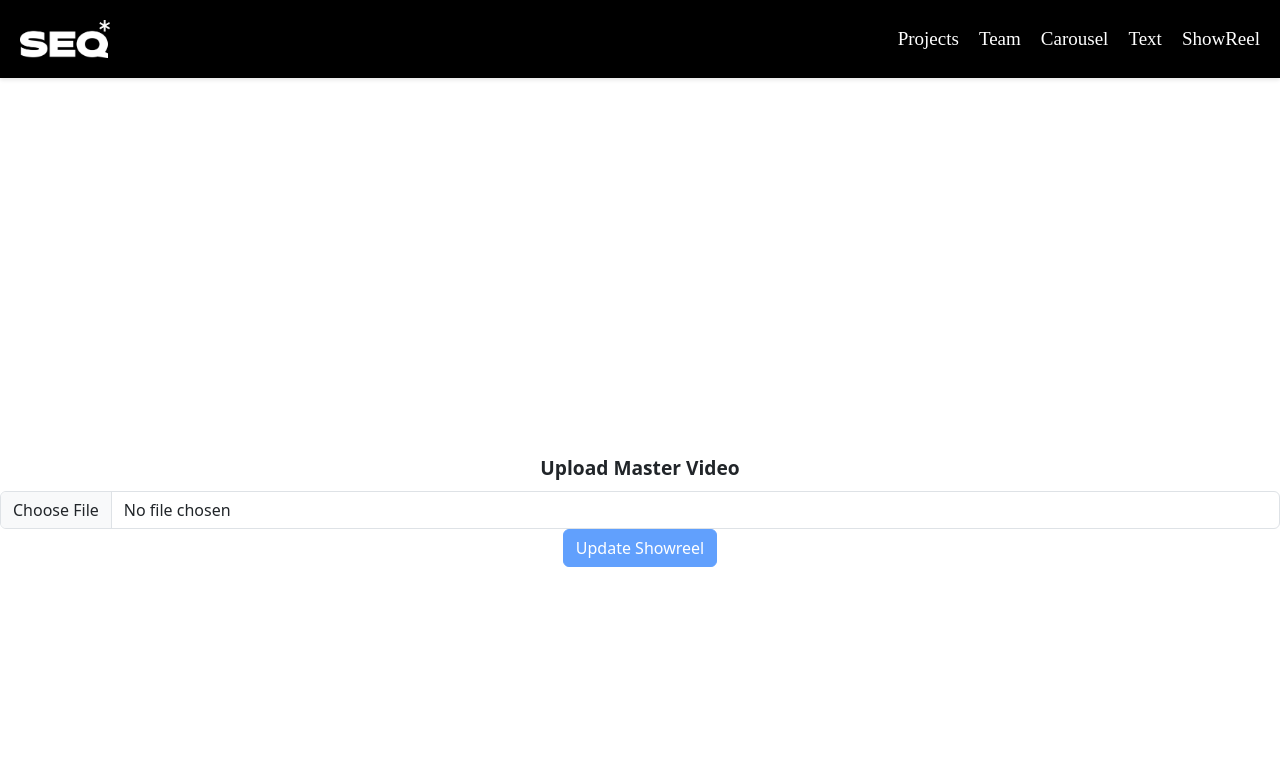
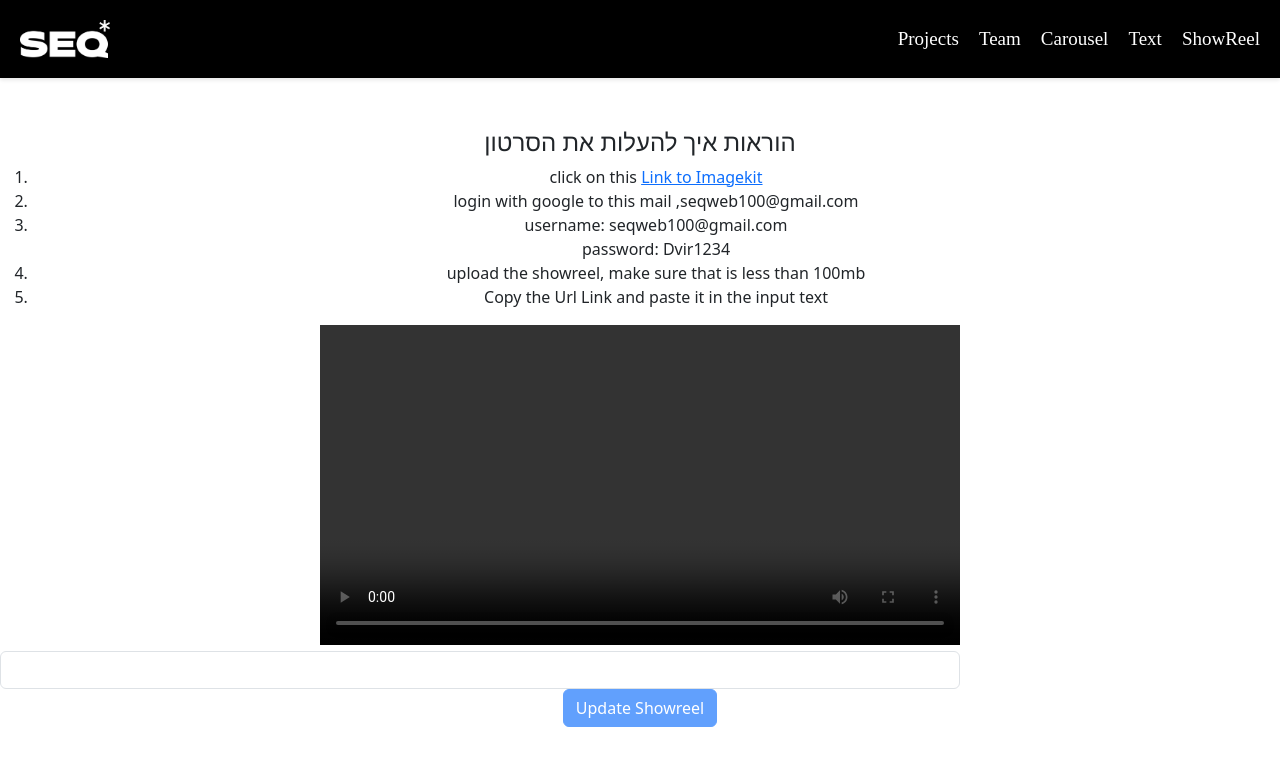
Before and after one commit to lishayst100/seq-frontend-managment, a React (Create React App) app: page /edit-showreel/1 in a window 1280 px wide. Shown: the top 766 px of the page. Built offline with nearby package versions, Linux system fonts and the light colour scheme; no server answers.

Commit message:
showreel text upadte

```diff
--- a/src/components/project-details/EditProject.jsx
+++ b/src/components/project-details/EditProject.jsx
@@ -215,6 +215,9 @@ const handleRemovePreviewImage = (index) => {
         <UploadMultipleVideos setVideos={setSupplementaryVideos}/>
 
         {supplementaryVideos.length > 0 && <UploadImage images={frontImagesVideos} setImages={setFrontImagesVideos}/>}
+        {urlVideos.length > 0 && <UploadImage images={frontImagesVideos} setImages={setFrontImagesVideos} title="Upload preview video images"/>}
+
+
         <div className="form-group">
           <label>
             <input
@@ -233,7 +236,7 @@ const handleRemovePreviewImage = (index) => {
         <UrlImages handleRemoveImage={handleRemoveImage} urlImages={urlImages}/>
 
 
-        <UrlVideos handleRemoveVideo={handleRemoveVideo} urlVideos={urlVideos}/>
+        <UrlVideos handleRemoveVideo={handleRemoveVideo} urlVideos={urlVideos} posters={frontImagesVideosUrl}/>
        <UrlImages urlImages={frontImagesVideosUrl} handleRemoveImage={handleRemoveFrontImageVideo}/>
         <div className='container'>
         <video src={link} controls className='w-75'></video>
--- a/src/components/project-manager/AddProject.jsx
+++ b/src/components/project-manager/AddProject.jsx
@@ -113,11 +113,12 @@ const AddProject = () => {
         <TextArea setState={setCredits} value={credits} label={"Credits"} />
         <CheckBox checkGenres={checkGenres} setCheckGenres={setCheckGenres} />
         <UploadFrontImage setImage={setFrontImage} />
-        <UploadImage setImages={setImages} images={images} />
+        <UploadImage setImages={setImages} images={images} title="Upload preview Images"/>
         <UploadVideo setVideo={setVideo} label="Main Video" />
         <UploadMultipleVideos setVideos={setSupplementaryVideos} />
+
         {supplementaryVideos.length > 0 && (
-          <UploadImage setImages={setFrontImages} images={frontImages} />
+          <UploadImage setImages={setFrontImages} images={frontImages} title="Upload preview video Images"/>
         )}
         <Loop isLooping={isLooping} setIsLooping={setIsLooping}/>
       </form>
--- a/src/components/project-manager/UploadImage.jsx
+++ b/src/components/project-manager/UploadImage.jsx
@@ -1,6 +1,6 @@
 import React, { useState, useEffect } from 'react';
 
-const UploadImage = ({ setImages, images }) => {
+const UploadImage = ({ setImages, images, title }) => {
   const [imagePreviews, setImagePreviews] = useState([]);
 
   const handleFileChange = (event) => {
@@ -34,7 +34,7 @@ const UploadImage = ({ setImages, images }) => {
 
   return (
     <div className='d-flex flex-column'>
-      <div className='text-center label-title '>Upload Images:</div>
+      <div className='text-center label-title '>{title}</div>
       <input
         className='form-control'
         type="file"
--- a/src/components/project-manager/UrlVideos.jsx
+++ b/src/components/project-manager/UrlVideos.jsx
@@ -1,6 +1,6 @@
 import React from 'react'
 
-const UrlVideos = ({ urlVideos, handleRemoveVideo }) => {
+const UrlVideos = ({ urlVideos, handleRemoveVideo,posters }) => {
   return (
     <div>
       <h4>Current Videos</h4>
@@ -13,6 +13,7 @@ const UrlVideos = ({ urlVideos, handleRemoveVideo }) => {
                 src={video}
                 controls
                 style={{ marginRight: '10px', maxWidth: '100%', objectFit: 'cover' }}
+                poster={posters[index]}
               />
             </div>
           </div>
--- a/src/components/showreel/EditShowreel.jsx
+++ b/src/components/showreel/EditShowreel.jsx
@@ -9,7 +9,9 @@ const EditShowreel = () => {
   const {id} = useParams()
   const [video, setVideo] = useState({})
   const [videoFile, setVideoFile] = useState(null)
+  const [videoText, setVideoText] = useState('')
   const [isLoading, setIsLoading] = useState(false)
+
   const nav =useNavigate()
 
   useEffect(()=> {
@@ -20,55 +22,73 @@ const EditShowreel = () => {
 },[])
 
 const handleSubmit = async (event) => {
-  setIsLoading(true)
+  setIsLoading(true);
   event.preventDefault();
-
-  const formData = new FormData();
-  if (videoFile) {
-    formData.append("video", videoFile);
-  }
 
   try {
     const response = await fetch(`${BASE_URL}/api/showreel/updateShowreel/${id}`, {
       method: 'PUT',
-      body: formData,
-
+      headers: {
+        'Content-Type': 'application/json',  // Set the content type to JSON
+      },
+      body: JSON.stringify({ showreelText: videoText }),  // Properly stringify the body
     });
 
     if (response.ok) {
       const data = await response.json();
-      console.log('Project updated:');
+      console.log('Project updated:', data);
       Swal.fire({
         title: "Good job!",
-        text: "Project Successfully Added!",
+        text: "Project Successfully Updated!",
         icon: "success",
       });
       setIsLoading(false);
       nav("/");
-
     } else {
       console.error('Failed to update project');
-      setIsLoading(false)
+      setIsLoading(false);
+      Swal.fire({
+        icon: "error",
+        title: "Oops...",
+        text: "Something went wrong!",
+        footer: 'Please contact the developer',
+      });
+    }
+  } catch (error) {
+    console.error('Error occurred:', error);
+    setIsLoading(false);
     Swal.fire({
       icon: "error",
       title: "Oops...",
-      text: "Something went wrong!",
-      footer: 'Please contact the developer'
+      text: "An unexpected error occurred!",
     });
-    }
-  } catch (error) {
-    console.error('Error occurred:', error);
   }
 };
 
 
+
   return (
+    <div>
+      <h4>הוראות איך להעלות את הסרטון</h4>
+      <ol>
+        <li>click on this <a href="https://imagekit.io/" target="_blank" rel="noopener noreferrer">Link to Imagekit</a></li>
+        <li>login with google to this mail ,seqweb100@gmail.com</li>
+        <li>username: seqweb100@gmail.com  <br />password: Dvir1234</li>
+        <li>upload the showreel, make sure that is less than 100mb</li>
+
+        <li>Copy the Url Link and paste it in the input text</li>
+      </ol>
+
     <form>
-      <video className='w-50' src={video.link}></video>
-      <UploadVideo setVideo={setVideoFile}/>
-      <button className='btn btn-primary' onClick={handleSubmit} disabled={videoFile === null ? true : false}>Update Showreel</button>
+      <video className='w-50' src={video.link} controls></video>
+
+      <input type="text" value={videoText} className='form-control w-75' onChange={(e)=> {setVideoText(e.target.value)}} />
+      <button className='btn btn-primary' onClick={handleSubmit} disabled={videoText === '' ? true : false}>Update Showreel</button>
+
       {isLoading ? <ColorRing/> : ''}
       </form>
+
+      </div>
   )
 }
 
```
